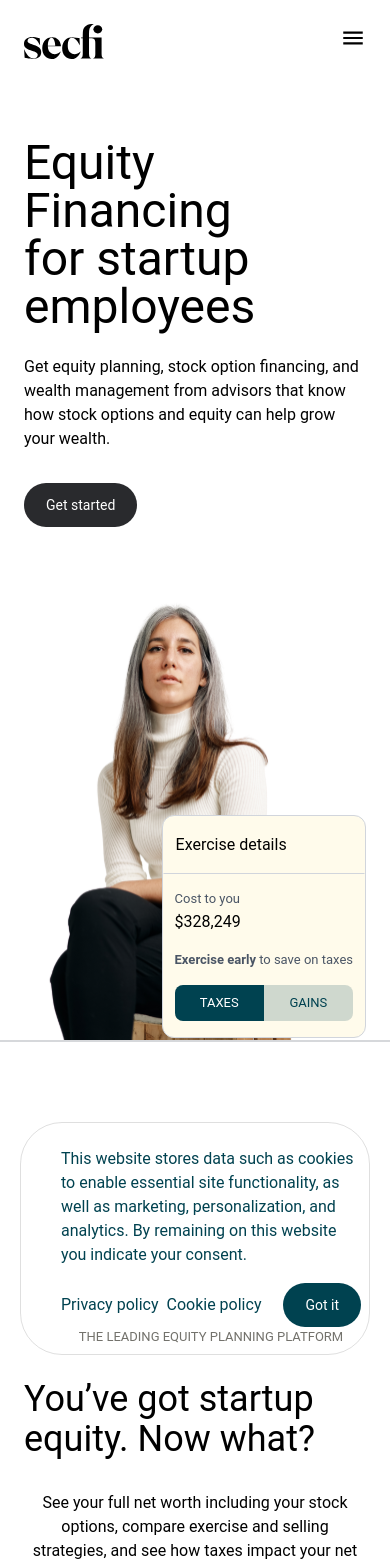
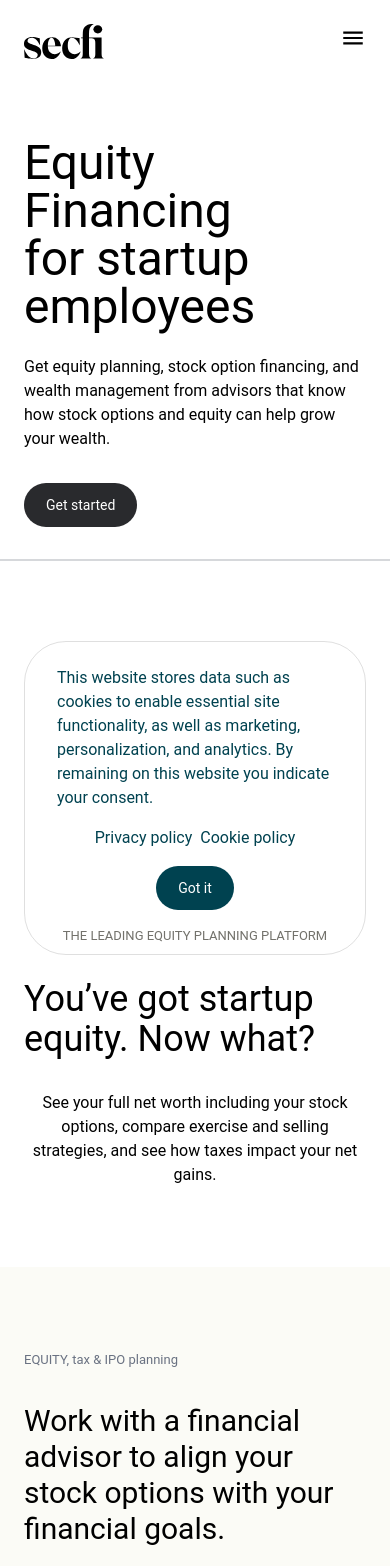
Before and after one commit to makhmudov-otabek/secfi-ui-figma, a Next.js app: page / in a window 390 px wide. Shown: the top 1566 px of the page. Built offline with nearby package versions, Linux system fonts and the light colour scheme.

Commit message:
fix: responsive

```diff
--- a/src/components/Benefits.tsx
+++ b/src/components/Benefits.tsx
@@ -3,11 +3,11 @@ import BenefitsImage from "@/../public/benefits-image.svg";
 
 export default function Benefits() {
   return (
-    <section className="container mx-auto p-6 grid grid-cols-2 h-screen items-center">
+    <section className="container mx-auto p-6 py-20 grid grid-cols-2 gap-10 items-center">
       <div className={`col-span-2 md:col-span-1 flex justify-center`}>
         <div>
           <span className="text-[13px] text-gray-500">Why Secfi</span>
-          <p className="text-5xl max-w-[500px] break-words tracking-wider">
+          <p className="text-5xl max-w-[400px]  break-words tracking-wider">
             Built by startup employees
           </p>
         </div>
@@ -29,7 +29,7 @@ export default function Benefits() {
           options, to help you save time and money, and grow your wealth.
         </p>
       </div>
-      <div className="col-span-2 flex justify-center">
+      <div className="col-span-2 flex justify-center mt-20">
         <Image src={BenefitsImage} alt="Benefits" />
       </div>
     </section>
--- a/src/components/Bills.tsx
+++ b/src/components/Bills.tsx
@@ -4,17 +4,15 @@ import BillsImg from "@/../public/bills.svg";
 export default function Bills() {
   return (
     <section
-      className={`container mx-auto p-6 flex flex-wrap gap-6 justify-between mt-14 items-center h-screen bg-[#73726C]`}
+      className={`container mx-auto p-6 flex flex-wrap gap-6 justify-between mt-14 py-20 items-center bg-[#73726C]`}
     >
       <div className="flex-auto flex justify-center">
-        <Image src={BillsImg} alt="woman" />
+        <Image src={BillsImg} alt="woman" className="w-fit" />
       </div>
       <div className="flex-auto flex flex-col gap-8 text-white">
         <span className="text-[13px]">WE KNOW EQUITY.</span>
-        <p className="text-[112px] my-8 min-w-[300px] max-w-[450px] break-words">
-          $48B
-        </p>{" "}
-        <p className="text-3xl my-8 min-w-[300px] max-w-[450px] break-words">
+        <p className="text-[112px] my-8 break-words">$48B</p>{" "}
+        <p className="text-3xl my-8 break-words">
           In equity value on the platform
         </p>
       </div>
--- a/src/components/Comments.tsx
+++ b/src/components/Comments.tsx
@@ -6,7 +6,7 @@ type CardProp = {
 
 function Card({ mainText, name, level }: CardProp) {
   return (
-    <div className="w-[300px] md:w-[30%] border border-[#FFFFFF33] rounded-md  p-4 flex flex-col gap-16 md:gap-24 justify-between">
+    <div className=" md:w-[30%] border border-[#FFFFFF33] rounded-md  p-4 flex flex-col gap-16 md:gap-24 justify-between">
       <p className="text-[18px]">
         {'"'} {mainText} {'"'}
       </p>
@@ -20,7 +20,7 @@ function Card({ mainText, name, level }: CardProp) {
 
 export default function Comments() {
   return (
-    <section className="container mx-auto flex flex-col justify-center gap-24 px-6 py-14 text-white bg-[#313236]">
+    <section className="container mx-auto flex flex-col justify-center gap-18 px-6 py-20 text-white bg-[#313236]">
       <div className="w-full text-center">
         <span>Testimonials</span>
         <p className="text-4xl">What our clients say</p>
--- a/src/components/Footer.tsx
+++ b/src/components/Footer.tsx
@@ -34,12 +34,12 @@ export default function Footer() {
   ];
   return (
     <footer
-      className={`container mx-auto px-6 py-14 h-screen bg-[url(../../public/logo-big.svg)] bg-no-repeat bg-cover bg-bottom`}
+      className={`container mx-auto px-6 py-14 bg-[url(../../public/logo-big.svg)] bg-no-repeat bg-cover bg-bottom`}
     >
-      <div className="flex justify-between text-[#292A2D]">
+      <div className="grid grid-cols-4 justify-between text-[#292A2D]">
         {footerMenu.map((item) => {
           return (
-            <ul key={item.name}>
+            <ul key={item.name} className="col-span-2 md:col-span-1">
               <li className="text-[#004250] mb-4">{item.name.toUpperCase()}</li>
               {item.values.map((menuItem) => {
                 return (
@@ -65,7 +65,7 @@ export default function Footer() {
       <p className="text-[#B5B6B3]">
         Check the background of Secfi Securities on FINRA’s BrokerCheck
       </p>
-      <p className="text-[#B5B6B3]">
+      <p className="text-[#B5B6B3] break-words">
         Securities products offered by Secfi Securities, LLC, an SEC-registered
         broker-dealer and Member FINRA / SIPC ((https://www.finra.org/#/ and
         https://www.sipc.org/)). Access important information in our Legal
--- a/src/components/Header.tsx
+++ b/src/components/Header.tsx
@@ -6,7 +6,6 @@ import { useRef } from "react";
 
 export default function Header() {
   const buttonRef = useRef(null);
-  const listRef = useRef(null);
 
   return (
     <header className="container mx-auto p-6">
--- a/src/components/HomeComponent.tsx
+++ b/src/components/HomeComponent.tsx
@@ -8,7 +8,7 @@ export default function HomeComponent() {
       <div className="col-span-2 md:col-span-1 my-8">
         <p className="text-5xl">Equity Financing</p>
         <p className="text-5xl">for startup employees</p>
-        <p className="mt-6 mb-8 min-w-[300px]  max-w-[600px] break-words">
+        <p className="mt-6 mb-8 max-w-[600px] break-words">
           Get equity planning, stock option financing, and wealth management
           from advisors that know how stock options and equity can help grow
           your wealth.
@@ -16,12 +16,12 @@ export default function HomeComponent() {
         <Button extraStyles="text-white">Get started</Button>
       </div>
 
-      <div className={`col-span-2 md:col-span-1 relative`}>
+      <div className={`col-span-2 md:col-span-1 relative hidden md:block`}>
         <div className="flex justify-center">
           <Image src={WomanSvg} alt="woman" width={350} height={400} />
         </div>
 
-        <div className="absolute bottom-0.5 right-0 md:left-0 md:top-1/4 w-fit bg-[#fffbeb] border-solid border border-gray-300 rounded-xl ">
+        <div className="absolute top-1/6 left-0 w-fit bg-[#fffbeb] border-solid border border-gray-300 rounded-xl ">
           <p className="py-4 px-3 mb-3 border-solid border border-transparent border-b-gray-300">
             Exercise details
           </p>
--- a/src/components/Options.tsx
+++ b/src/components/Options.tsx
@@ -14,10 +14,10 @@ type CardProp = {
 function Card({ text, img, bgColor }: CardProp) {
   return (
     <div
-      className={`col-span-4 md:col-span-2 xl:col-span-1 flex flex-col relative gap-16 md:gap-24 p-6 px-10 pb-0 rounded-md ${bgColor}`}
+      className={`col-span-4 md:col-span-2 xl:col-span-1 flex flex-col relative gap-16 md:gap-24 p-6 px-10 pb-0 rounded-md hover:scale-105 duration-300 ${bgColor}`}
     >
       <p className="text-white text-2xl">{text}</p>
-      <div className="w-[200px] h-[250px]"></div>
+      <div className="h-[250px]"></div>
       <Image src={img} alt="man" className="absolute bottom-0 left-2/" />
     </div>
   );
--- a/src/components/Results.tsx
+++ b/src/components/Results.tsx
@@ -18,14 +18,12 @@ export default function Results({
 }: ResultProp) {
   return (
     <section
-      className={`container mx-auto p-6 flex flex-wrap justify-between mt-14 items-center h-screen ${extraStyles}`}
+      className={`container mx-auto p-6 flex flex-wrap gap-10 justify-between mt-14 py-20 items-center ${extraStyles}`}
     >
       <div className="flex-auto flex justify-center">
         <div>
           <span className="text-[13px] text-gray-500">{summary}</span>
-          <p className="text-3xl my-8 min-w-[300px] max-w-[450px] break-words">
-            {mainText}
-          </p>
+          <p className="text-3xl my-8 max-w-[450px] break-words">{mainText}</p>
           <div className="flex gap-4">
             <Button extraStyles="text-white">Get started</Button>
             <Button
@@ -38,7 +36,7 @@ export default function Results({
         </div>
       </div>
       <div className="flex-auto flex justify-center">
-        <Image src={image} alt="woman" />
+        <Image src={image} alt="woman" className="w-fit" />
       </div>
     </section>
   );
--- a/src/components/Statiscs.tsx
+++ b/src/components/Statiscs.tsx
@@ -2,28 +2,28 @@ import Button from "./Button";
 
 export default function Statistics() {
   return (
-    <section className="container mx-auto p-6 w-full flex flex-col items-center mt-14 m-auto">
-      <div className="w-fit pl-10 pr-2 py-2 text-[#004250] border-solid border border-[#292A2D26] rounded-[42px]">
-        <p className="my-4 min-w-[300px]  max-w-[500px] break-words">
+    <section className="container m-auto mt-14 p-6 w-full flex flex-col items-center ">
+      <div className="w-fit px-8 py-2 text-[#004250] border-solid border border-[#292A2D26] rounded-[42px]">
+        <p className="my-4 max-w-[500px] break-words">
           This website stores data such as cookies to enable essential site
           functionality, as well as marketing, personalization, and analytics.
           By remaining on this website you indicate your consent.
         </p>
-        <div className="w-full flex justify-between items-center">
-          <div className="flex gap-2">
+        <div className="w-full flex flex-col md:flex-row justify-between items-center">
+          <div className="flex gap-2 mb-4">
             <p>Privacy policy</p>
             <p>Cookie policy</p>
           </div>
           <Button extraStyles="bg-[#004250] text-white">Got it</Button>
         </div>
-        <span className="block mx-auto text-center text-[13px] text-[#73726C]">
+        <span className="block mx-auto mt-4 text-center text-[13px] text-[#73726C]">
           THE LEADING EQUITY PLANNING PLATFORM
         </span>
       </div>
 
       <p className="text-4xl mt-6 mb-8">You’ve got startup equity. Now what?</p>
 
-      <p className="min-w-[300px] max-w-[600px] break-words text-center">
+      <p className="max-w-[600px] break-words text-center">
         See your full net worth including your stock options, compare exercise
         and selling strategies, and see how taxes impact your net gains.
       </p>
```
